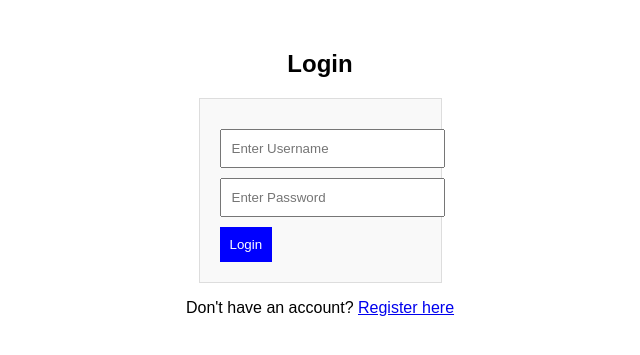
After one commit to haritraman/PRICE-TRACKER, a Flask app: page /login in a window 1280 px wide. The commit adds this page. Shown: the top 355 px of the page, without its empty margins (320-960 px from the left). Run offline with Flask 3, Linux system fonts and the light colour scheme.

Commit message:
Updated code with login feature added and telegram alert to respective user account

```diff
--- a/app.py
+++ b/app.py
@@ -1,132 +1,206 @@
-from flask import Flask, render_template, request, redirect
+import json
+from flask import Flask, render_template, request, redirect, session, jsonify
 import requests
 from bs4 import BeautifulSoup
 from apscheduler.schedulers.background import BackgroundScheduler
-
+from werkzeug.security import generate_password_hash, check_password_hash
 from dotenv import load_dotenv
 import os
+load_dotenv()
 app = Flask(__name__)
 
-# Telegram Bot Details
+app.secret_key = os.getenv("SECRET_KEY", "fallback_secret_key")
+BOT_TOKEN = os.getenv("TELEGRAM_BOT_TOKEN")
+users = {}
+tracked_products = {}
+
+def save_users():
+    with open("users.json", "w") as f:
+        json.dump(users, f)
+
+def load_users():
+    global users
+    try:
+        with open("users.json", "r") as f:
+            users = json.load(f)
+            print("Users loaded:", users)  # Debugging
+    except FileNotFoundError:
+        users = {}
+    except json.JSONDecodeError:
+        users = {}  # If file is empty or corrupt, reset users
 
 
-# Load environment variables from .env file
-load_dotenv()
+#load_users()
 
-# Get the Telegram Bot Token
-BOT_TOKEN = os.getenv("TELEGRAM_BOT_TOKEN")
-CHAT_ID = "1804074852"
-
-# Store tracking details
-tracked_products = {}
-
-def send_telegram_message(message):
-    """Send a notification to Telegram."""
+def send_telegram_message(chat_id, message):
     url = f"https://api.telegram.org/bot{BOT_TOKEN}/sendMessage"
-    params = {"chat_id": CHAT_ID, "text": message}
-    requests.post(url, params=params)
+    params = {"chat_id": chat_id, "text": message}
+    response=requests.post(url, params=params)
+    #print("Telegram API response: ",response.json())
 
 def get_price(url):
-    """Scrape price from Amazon or Flipkart."""
     headers = {
         "User-Agent": "Mozilla/5.0 (Windows NT 10.0; Win64; x64) AppleWebKit/537.36 (KHTML, like Gecko) Chrome/132.0.0.0 Safari/537.36"
     }
 
-    response = requests.get(url, headers=headers)
-    soup = BeautifulSoup(response.content, 'html.parser')
+    try:
+        response = requests.get(url, headers=headers)
+        soup = BeautifulSoup(response.content, 'html.parser')
 
-    if 'amazon' in url:
-        title = soup.find(id='productTitle')
-        price = soup.find('span', {'class': 'a-offscreen'})
-    elif 'flipkart' in url:
-        title = soup.find('span', {'class': 'B_NuCI'})
-        price = soup.find('div', {'class': '_30jeq3 _16Jk6d'})
-    else:
-        return {"error": "Unsupported website"}
+        if 'amazon' in url:
+            title = soup.find(id='productTitle')
+            price = soup.find('span', {'class': 'a-offscreen'})
+        elif 'flipkart' in url:
+            title = soup.find('span', {'class': 'B_NuCI'})
+            price = soup.find('div', {'class': '_30jeq3 _16Jk6d'})
+        else:
+            return {"error": "Unsupported website"}
 
-    return {
-        "title": title.get_text(strip=True) if title else "N/A",
-        "price": price.get_text(strip=True) if price else "N/A"
-    }
+        return {
+            "title": title.get_text(strip=True) if title else "Title Not Found",
+            "price": price.get_text(strip=True) if price else "Price Not Found"
+        }
+
+    except requests.RequestException as e:
+        print("Request failed:", e)
+        return {"error": "Request failed"}
 
 def check_price():
-    """Check price every hour and send notification if price drops."""
-    print("Checking prices...")
-    for url, details in tracked_products.items():
-        data = get_price(url)
-        if data["price"] == "N/A":
-            continue  # Skip if price not found
+    print("Checking prices...")  # Debug log
+    # load_users()  # Reload user data in case of updates
 
-        try:
-            current_price = float(data["price"].replace("₹", "").replace(",", "").strip())
-        except ValueError:
-            continue  # Skip if price conversion fails
+    for username, user_data in users.items():
+        print(f"Checking for user: {username}")  # Debug log
+        chat_id = user_data.get("chat_id")
+        if not chat_id:
+            print(f"Skipping {username}, no chat ID found.")
+            continue
 
-        # Get previous price and ensure it's a float
-        previous_price = details.get("current_price")
-        if previous_price is not None:
+        for url, product in user_data.get("products", {}).items():
+            print(f"Checking product: {product['title']}")  # Debug log
+
+            new_price_data = get_price(url)
+            print(f"Raw price extracted: {new_price_data['price']}")  # Debugging
+
+            if new_price_data["price"] == "N/A":
+                print(f"Could not fetch price for {product['title']}, skipping.")
+                continue
+
             try:
-                previous_price = float(previous_price)
+                current_price = float(new_price_data["price"].replace("₹", "").replace(",", ""))
+                desired_price = float(product["desired_price"])
             except ValueError:
-                previous_price = None  # Reset if conversion fails
+                print(f"Invalid price format for {product['title']}, skipping.")
+                continue
 
-            # Check if current price is lower than or equal to desired price
-        if current_price <= details["desired_price"]:
-            message = f"🔥 Price Drop Alert! 🔥\n{data['title']}\nCurrent Price: ₹{current_price}\nBuy Now: {url}"
-            send_telegram_message(message)
-         # Ensure previous price exists before checking for a decrease
+            if current_price <= float(desired_price):
+                message = f"Price Alert! {product['title']} is now {new_price_data['price']} (Target: ₹{desired_price})\n{url}"
+                # print(f"Checking price for {url}: Current {current_price}, Desired {desired_price}")
+                print(f"Chat ID for {username}: {chat_id}")
 
-        if previous_price is not None and current_price < previous_price:
-            message = f"🔥 Price Decreased! 🔥\n{data['title']} from ₹{previous_price} to ₹{current_price}\nBuy Now: {url}"
-            send_telegram_message(message)
-        tracked_products[url]["current_price"] = current_price  # Update current price
+                # print(f"Sending alert to {username} at {chat_id}: {message}")  # Debug log
+                send_telegram_message(chat_id,message)
+            else:
+                print(f"Price is still high. No alert sent.")
+            # Update price in user data
+            users[username]["products"][url]["current_price"] = current_price
+
+    save_users()
+@app.route('/register', methods=['GET', 'POST'])
+def register():
+    if request.method == 'POST':
+        username = request.form['username']
+        password = request.form['password']
+        chat_id = request.form['chat_id']
 
 
+        if username in users:
+            return "User already exists! Try another username."
+
+        users[username] = {
+            "password": generate_password_hash(password),
+            "chat_id": chat_id,
+            "products": {}
+        }
+        save_users()
+        return redirect('/login')
+
+    return render_template('register.html')
+
+@app.route('/login', methods=['GET', 'POST'])
+def login():
+    if request.method == 'POST':
+        username = request.form['username']
+        password = request.form['password']
+
+        if username not in users or not check_password_hash(users[username]['password'], password):
+            return render_template('login.html', error="Invalid username or password!")
+
+        session['username'] = username
+        print("Logged in as:", username)  # Debugging
+
+        return redirect('/')
+
+    return render_template('login.html')
+
+
+@app.route('/logout')
+def logout():
+    session.pop('username', None)
+    return redirect('/login')
 
 @app.route('/')
 def home():
-    return render_template('index.html', tracked_products=tracked_products)
-
+    if 'username' not in session:
+        return redirect('/login')  # Redirect to login if not authenticated
+    username = session['username']
+    return render_template('index.html', tracked_products=users[username]['products'])
+  # Save updated price data
 @app.route('/track', methods=['POST'])
 def track():
-    """Track a new product."""
+    if 'username' not in session:
+        return redirect('/login')
+    username = session['username']
+
     product_url = request.form.get("url")
     desired_price = request.form.get("desired_price")
 
     if not product_url or not desired_price:
-        return render_template("index.html", error="Both URL and Desired Price are required", tracked_products=tracked_products), 400
+        return "Both URL and Desired Price are required", 400
 
     try:
         desired_price = float(desired_price)
     except ValueError:
-        return render_template("index.html", error="Invalid price format", tracked_products=tracked_products), 400
+        return "Invalid price format", 400
 
-    # Get initial product details
     product_data = get_price(product_url)
     if "error" in product_data:
-        return render_template("index.html", error="Unsupported website", tracked_products=tracked_products), 400
+        return "Unsupported website", 400
 
-    tracked_products[product_url] = {
+    users[username]['products'][product_url] = {
         "title": product_data["title"],
         "desired_price": desired_price,
         "current_price": product_data["price"]
     }
-    check_price()
-
+    save_users()
     return redirect('/')
 
 @app.route('/remove', methods=['POST'])
 def remove():
-    """Remove a tracked product."""
+    if 'username' not in session:
+        return redirect('/login')
+    username = session['username']
+
     product_url = request.form.get("url")
-    if product_url in tracked_products:
-        del tracked_products[product_url]
+    if product_url in users[username]['products']:
+        del users[username]['products'][product_url]
+        save_users()
+
     return redirect('/')
+scheduler = BackgroundScheduler()
+scheduler.add_job(check_price, 'interval', minutes=1)  # Runs every hour
+scheduler.start()
 
-# Scheduler to check prices every hour
-scheduler = BackgroundScheduler()
-scheduler.add_job(check_price, 'interval', minutes=1)
-scheduler.start()
 
 if __name__ == '__main__':
     app.run(threaded=True)
--- /dev/null
+++ b/templates/login.html
@@ -0,0 +1,53 @@
+<!DOCTYPE html>
+<html lang="en">
+<head>
+    <meta charset="UTF-8">
+    <meta name="viewport" content="width=device-width, initial-scale=1.0">
+    <title>Login</title>
+    <style>
+        body {
+            font-family: Arial, sans-serif;
+            text-align: center;
+            margin: 50px;
+        }
+        form {
+            display: inline-block;
+            text-align: left;
+            padding: 20px;
+            border: 1px solid #ddd;
+            background: #f9f9f9;
+        }
+        input {
+            display: block;
+            width: 100%;
+            padding: 10px;
+            margin: 10px 0;
+        }
+        button {
+            padding: 10px;
+            background-color: blue;
+            color: white;
+            border: none;
+            cursor: pointer;
+        }
+        .error {
+            color: red;
+        }
+    </style>
+</head>
+<body>
+    <h2>Login</h2>
+
+    {% if error %}
+        <p class="error">{{ error }}</p>
+    {% endif %}
+
+    <form action="/login" method="post">
+        <input type="text" name="username" placeholder="Enter Username" required>
+        <input type="password" name="password" placeholder="Enter Password" required>
+        <button type="submit">Login</button>
+    </form>
+
+    <p>Don't have an account? <a href="/register">Register here</a></p>
+</body>
+</html>
--- /dev/null
+++ b/users.json
@@ -0,0 +1 @@
+{"22bce2138": {"password": "scrypt:32768:8:1$if0dX7t23TORgTFY$9639cfe25ac468f419d1036126f0b08778c8f099d665ad66e5a9a5a71d17e520f65a18e2c9eb96adb96b0c5279a62dd1699e8b80eb506cb5a21a16767751f36a", "chat_id": "1804074852", "products": {}}}
```
Also changed, not shown: fix_user.py (added, +13 -0 lines), templates/index.html (+10 -37 lines), templates/register.html (added, +54 -0 lines), 1 other file.
